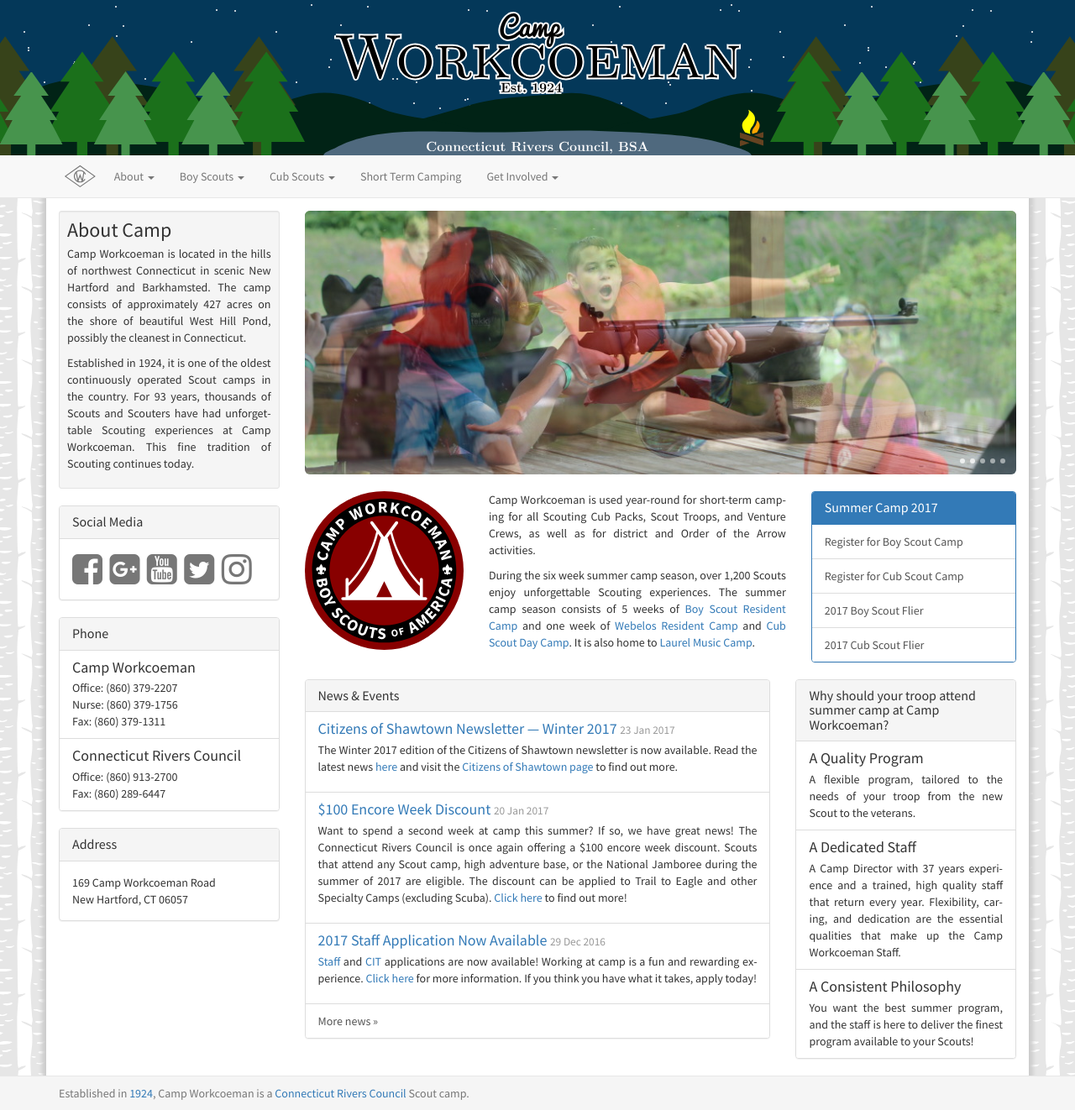
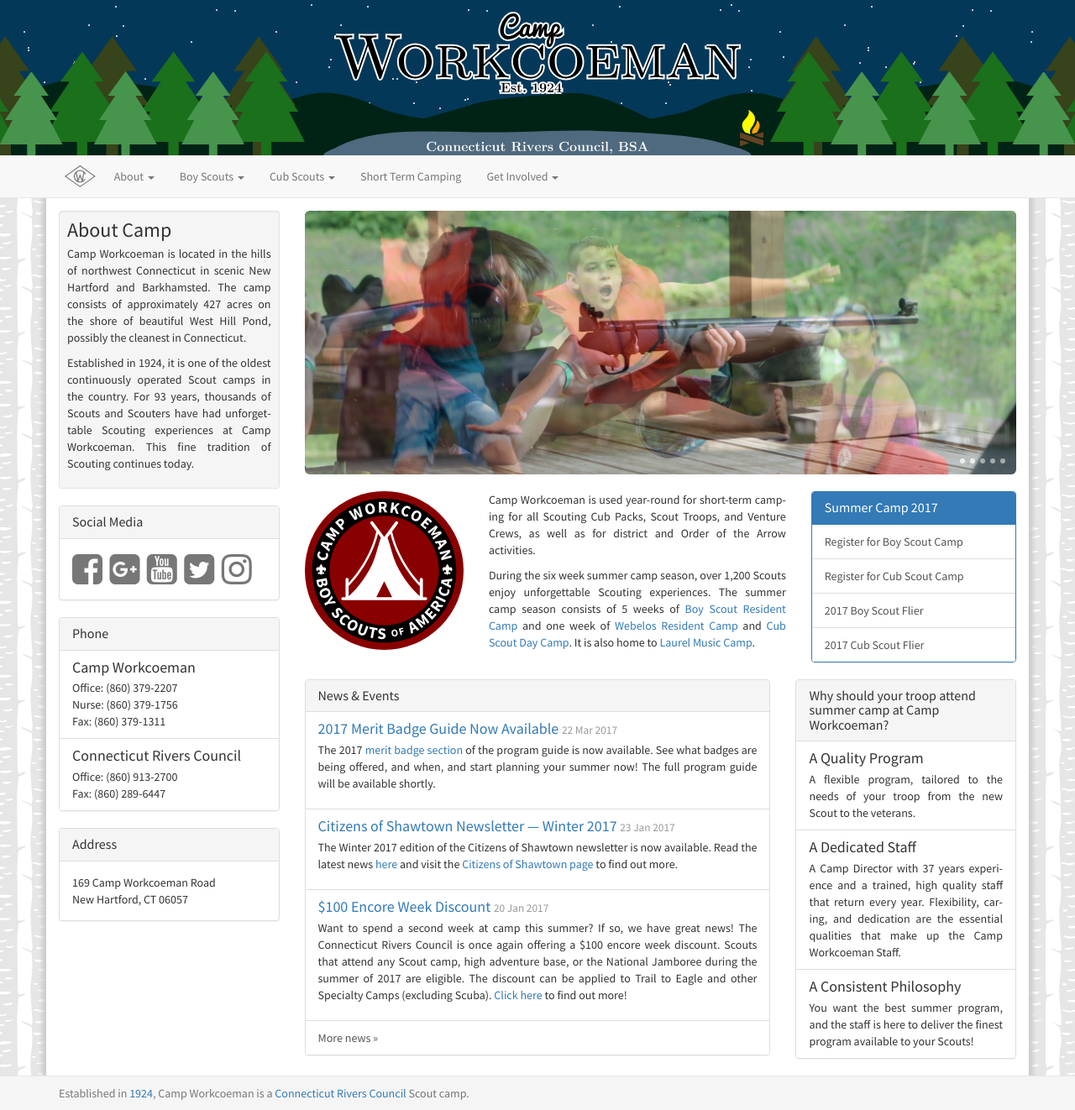
Before and after one commit to campworkcoeman/campworkcoeman.org, a Jekyll site: the page built from index.html, in a window 1280 px wide. Shown: the whole page at 84% size. Built offline with Jekyll 4.4.1, drawn with Linux system fonts in a browser that asks for light colours; nearby versions of some CDN libraries; Markdown is read by kramdown in place of the engine named in the settings.

Commit message:
Upload 2017 merit badge guide.

```diff
--- /dev/null
+++ b/about/news/_posts/2017-03-22-merit-badge-guide-now-available.md
@@ -0,0 +1,7 @@
+---
+published: true
+layout: news-item
+title: 2017 Merit Badge Guide Now Available
+---
+
+The 2017 [merit badge section]({{ site.url }}/pdf/2017/2017-merit-badges.pdf) of the program guide is now available. See what badges are being offered, and when, and start planning your summer now! The full program guide will be available shortly.
--- a/boy-scouts/guides/index.md
+++ b/boy-scouts/guides/index.md
@@ -7,7 +7,7 @@
 
 > %list-group%
 > <a href="{{ site.url }}/#" class="list-group-item">2017 Program Guide (Coming Soon)</a>
-> <a href="{{ site.url }}/#" class="list-group-item">2017 Trail to Eagle Guide (Coming Soon)</a>
+> <a href="{{ site.url }}/pdf/2017/2017-merit-badges.pdf" class="list-group-item">2017 Merit Badge Selections</a>
 
 > %list-group%
 > <a href="archive/" class="list-group-item">Past Program Guides</a>
--- a/boy-scouts/resident-camp.md
+++ b/boy-scouts/resident-camp.md
@@ -41,6 +41,7 @@
 
 > %list-group%
 > <a href="{{ site.url }}/pdf/2016/2016-schedule.pdf" class="list-group-item">Daily Program Schedule (2017 Coming Soon)</a>
+> <a href="{{ site.url }}/pdf/2017/2017-merit-badges.pdf" class="list-group-item">2017 Merit Badge Selections</a>
 > <a href="{{ site.url }}/pdf/2017/2017-boy-scout-brochure.pdf" class="list-group-item">2017 Resident Camp Preview Flier</a>
 
 ## Promotional Video
```
Also changed, not shown: 1 other file.
